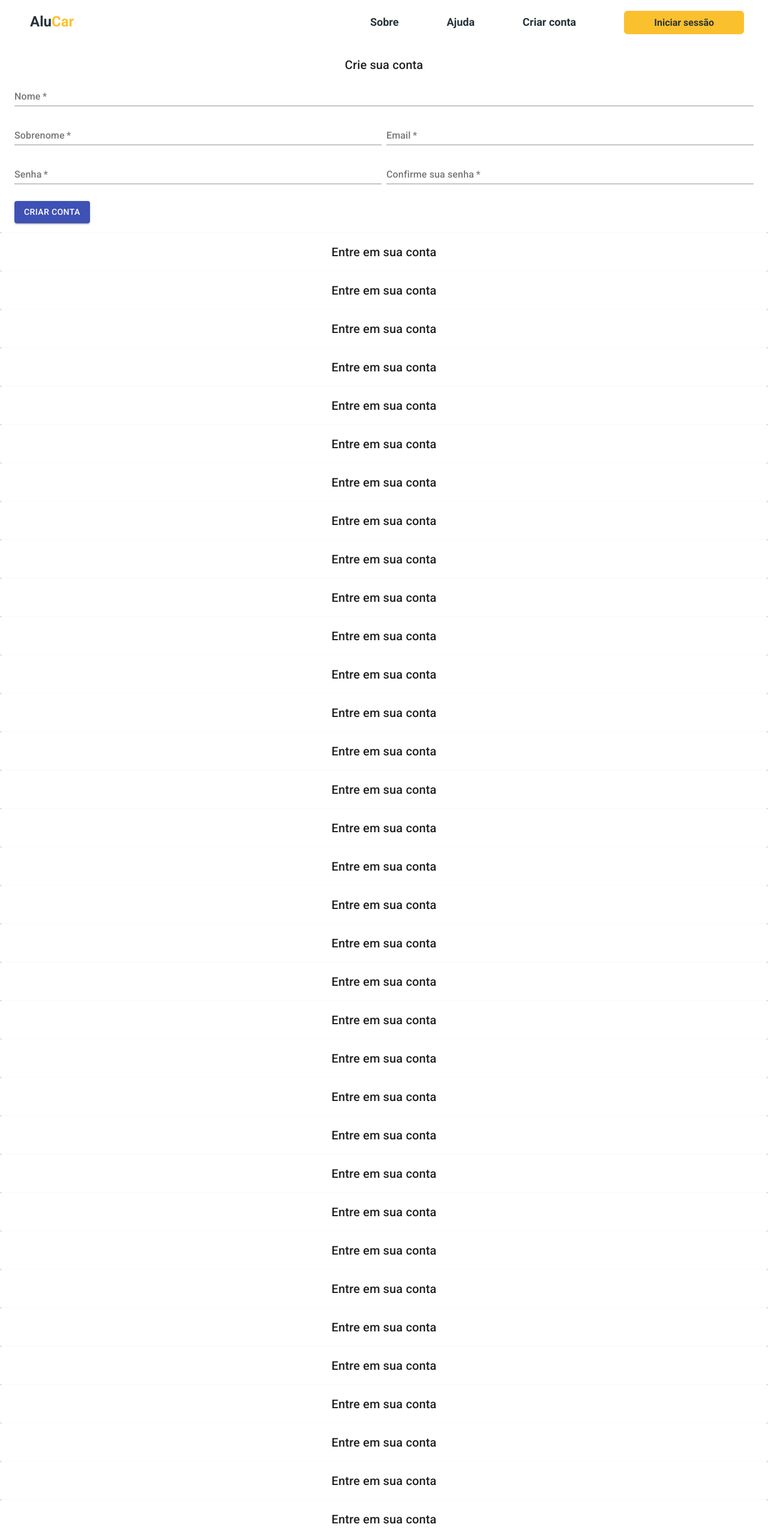
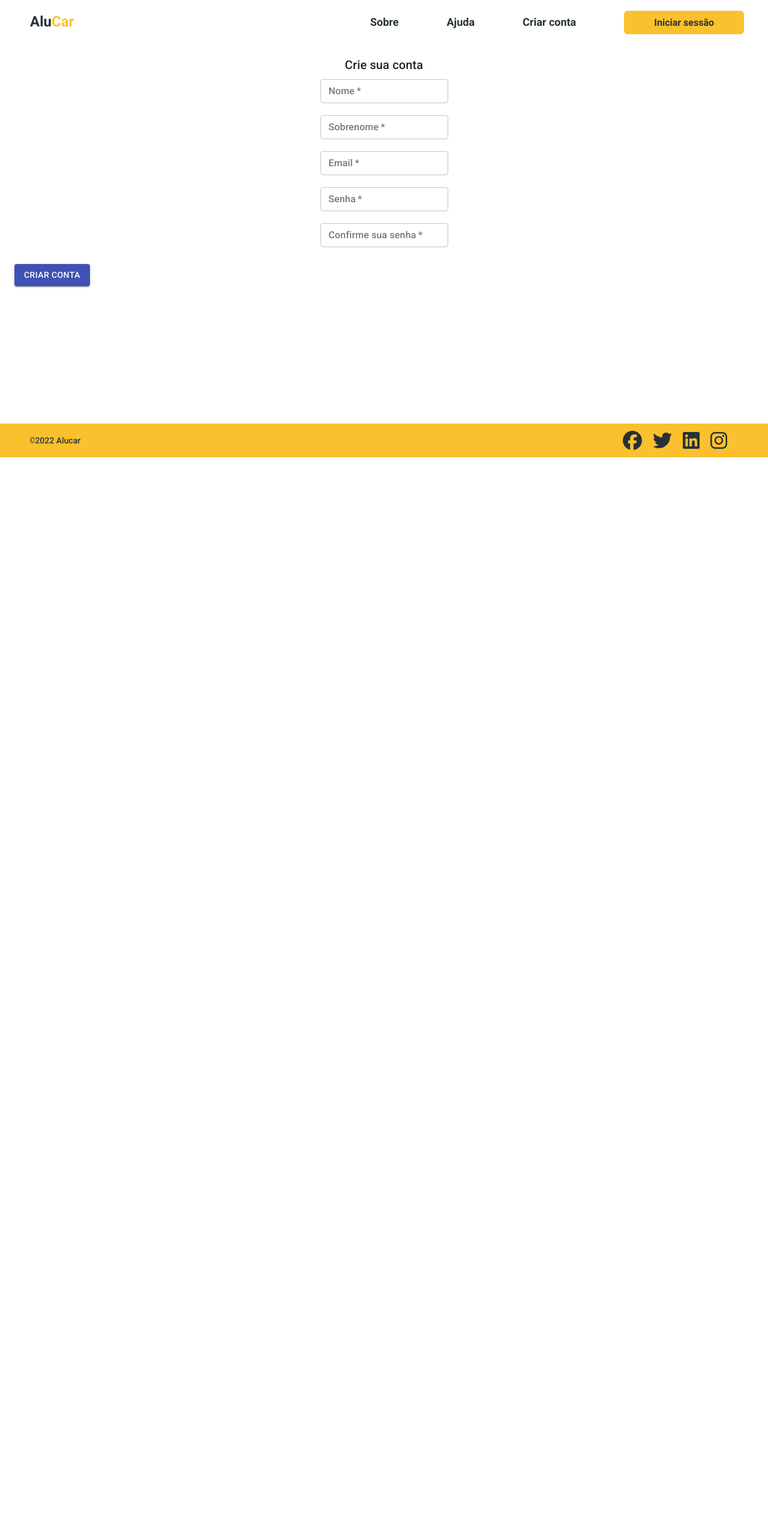
Before and after one commit to noubarijou/PICTDFEFinal, a React (Create React App) app in the folder alucar/: page /teste in a window 1280 px wide. Shown: the part 40-2600 px from the top of the page at 60% size. After the commit the page ends 802 px from the top, so only its background shows below. Built offline with nearby package versions, Linux system fonts and the light colour scheme.

Commit message:
/teste com formulario teste

```diff
--- a/alucar/package.json
+++ b/alucar/package.json
@@ -23,6 +23,7 @@
     "font-awesome": "^4.7.0",
     "formik": "^2.2.9",
     "google-map-react": "^2.1.10",
+    "patch-package": "^6.4.7",
     "react": "^17.0.2",
     "react-dom": "^17.0.2",
     "react-helmet-async": "^1.2.3",
--- a/alucar/src/pages/Teste/index.js
+++ b/alucar/src/pages/Teste/index.js
@@ -36,15 +36,17 @@ export const Teste = () => {
   return (
     <main>
     <Fragment>
-    <Paper>
+    <Paper elevation={0}>
       <Box px={3} py={2}>
         <Typography variant="h6" align="center" margin="dense">
           Crie sua conta
         </Typography>
-        <Grid container spacing={1}>
-          <Grid item xs={12} sm={12}>
+        <form noValidate>
+        <Grid container spacing={1} direction="column" alignItems="center">
+          <Grid item xs={6} sm={6}>
             <TextField
               required
+              variant="outlined"
               id="firstName"
               name="firstName"
               label="Nome"
@@ -57,9 +59,10 @@ export const Teste = () => {
               {errors.firstName?.message}
             </Typography>
           </Grid>
-          <Grid item xs={12} sm={6}>
+          <Grid item xs={6} sm={6}>
             <TextField
               required
+              variant="outlined"
               id="lastName"
               name="lastName"
               label="Sobrenome"
@@ -72,9 +75,10 @@ export const Teste = () => {
               {errors.lastName?.message}
             </Typography>
           </Grid>
-          <Grid item xs={12} sm={6}>
+          <Grid item xs={6} sm={6}>
             <TextField
               required
+              variant="outlined"
               id="email"
               name="email"
               label="Email"
@@ -87,9 +91,11 @@ export const Teste = () => {
               {errors.email?.message}
             </Typography>
           </Grid>
-          <Grid item xs={12} sm={6}>
+          <Grid item xs={6} sm={6}>
             <TextField
+              autoComplete="off"
               required
+              variant="outlined"
               id="password"
               name="password"
               label="Senha"
@@ -103,9 +109,11 @@ export const Teste = () => {
               {errors.password?.message}
             </Typography>
           </Grid>
-          <Grid item xs={12} sm={6}>
+          <Grid item xs={6} sm={6}>
             <TextField
+              autoComplete="off"
               required
+              variant="outlined"
               id="confirmPassword"
               name="confirmPassword"
               label="Confirme sua senha"
@@ -120,7 +128,7 @@ export const Teste = () => {
             </Typography>
           </Grid>
         </Grid>
-        <Box mt={3}>
+        <Box mt={3} >
           <Button
             variant="contained"
             color="primary"
@@ -129,244 +137,7 @@ export const Teste = () => {
             Criar Conta
           </Button>
         </Box>
-      </Box>
-    </Paper>
-    <Paper>
-      <Box px={3} py={2}>
-        <Typography variant="h6" align="center" margin="dense">
-          Entre em sua conta
-        </Typography>
-      </Box>
-    </Paper>
-    <Paper>
-      <Box px={3} py={2}>
-        <Typography variant="h6" align="center" margin="dense">
-          Entre em sua conta
-        </Typography>
-      </Box>
-    </Paper>
-    <Paper>
-      <Box px={3} py={2}>
-        <Typography variant="h6" align="center" margin="dense">
-          Entre em sua conta
-        </Typography>
-      </Box>
-    </Paper>
-    <Paper>
-      <Box px={3} py={2}>
-        <Typography variant="h6" align="center" margin="dense">
-          Entre em sua conta
-        </Typography>
-      </Box>
-    </Paper>
-    <Paper>
-      <Box px={3} py={2}>
-        <Typography variant="h6" align="center" margin="dense">
-          Entre em sua conta
-        </Typography>
-      </Box>
-    </Paper>
-    <Paper>
-      <Box px={3} py={2}>
-        <Typography variant="h6" align="center" margin="dense">
-          Entre em sua conta
-        </Typography>
-      </Box>
-    </Paper>
-    <Paper>
-      <Box px={3} py={2}>
-        <Typography variant="h6" align="center" margin="dense">
-          Entre em sua conta
-        </Typography>
-      </Box>
-    </Paper>
-    <Paper>
-      <Box px={3} py={2}>
-        <Typography variant="h6" align="center" margin="dense">
-          Entre em sua conta
-        </Typography>
-      </Box>
-    </Paper>
-    <Paper>
-      <Box px={3} py={2}>
-        <Typography variant="h6" align="center" margin="dense">
-          Entre em sua conta
-        </Typography>
-      </Box>
-    </Paper>
-    <Paper>
-      <Box px={3} py={2}>
-        <Typography variant="h6" align="center" margin="dense">
-          Entre em sua conta
-        </Typography>
-      </Box>
-    </Paper>
-    <Paper>
-      <Box px={3} py={2}>
-        <Typography variant="h6" align="center" margin="dense">
-          Entre em sua conta
-        </Typography>
-      </Box>
-    </Paper>
-    <Paper>
-      <Box px={3} py={2}>
-        <Typography variant="h6" align="center" margin="dense">
-          Entre em sua conta
-        </Typography>
-      </Box>
-    </Paper>
-    <Paper>
-      <Box px={3} py={2}>
-        <Typography variant="h6" align="center" margin="dense">
-          Entre em sua conta
-        </Typography>
-      </Box>
-    </Paper>
-    <Paper>
-      <Box px={3} py={2}>
-        <Typography variant="h6" align="center" margin="dense">
-          Entre em sua conta
-        </Typography>
-      </Box>
-    </Paper>
-    <Paper>
-      <Box px={3} py={2}>
-        <Typography variant="h6" align="center" margin="dense">
-          Entre em sua conta
-        </Typography>
-      </Box>
-    </Paper>
-    <Paper>
-      <Box px={3} py={2}>
-        <Typography variant="h6" align="center" margin="dense">
-          Entre em sua conta
-        </Typography>
-      </Box>
-    </Paper>
-    <Paper>
-      <Box px={3} py={2}>
-        <Typography variant="h6" align="center" margin="dense">
-          Entre em sua conta
-        </Typography>
-      </Box>
-    </Paper>
-    <Paper>
-      <Box px={3} py={2}>
-        <Typography variant="h6" align="center" margin="dense">
-          Entre em sua conta
-        </Typography>
-      </Box>
-    </Paper>
-    <Paper>
-      <Box px={3} py={2}>
-        <Typography variant="h6" align="center" margin="dense">
-          Entre em sua conta
-        </Typography>
-      </Box>
-    </Paper>
-    <Paper>
-      <Box px={3} py={2}>
-        <Typography variant="h6" align="center" margin="dense">
-          Entre em sua conta
-        </Typography>
-      </Box>
-    </Paper>
-    <Paper>
-      <Box px={3} py={2}>
-        <Typography variant="h6" align="center" margin="dense">
-          Entre em sua conta
-        </Typography>
-      </Box>
-    </Paper>
-    <Paper>
-      <Box px={3} py={2}>
-        <Typography variant="h6" align="center" margin="dense">
-          Entre em sua conta
-        </Typography>
-      </Box>
-    </Paper>
-    <Paper>
-      <Box px={3} py={2}>
-        <Typography variant="h6" align="center" margin="dense">
-          Entre em sua conta
-        </Typography>
-      </Box>
-    </Paper>
-    <Paper>
-      <Box px={3} py={2}>
-        <Typography variant="h6" align="center" margin="dense">
-          Entre em sua conta
-        </Typography>
-      </Box>
-    </Paper>
-    <Paper>
-      <Box px={3} py={2}>
-        <Typography variant="h6" align="center" margin="dense">
-          Entre em sua conta
-        </Typography>
-      </Box>
-    </Paper>
-    <Paper>
-      <Box px={3} py={2}>
-        <Typography variant="h6" align="center" margin="dense">
-          Entre em sua conta
-        </Typography>
-      </Box>
-    </Paper>
-    <Paper>
-      <Box px={3} py={2}>
-        <Typography variant="h6" align="center" margin="dense">
-          Entre em sua conta
-        </Typography>
-      </Box>
-    </Paper>
-    <Paper>
-      <Box px={3} py={2}>
-        <Typography variant="h6" align="center" margin="dense">
-          Entre em sua conta
-        </Typography>
-      </Box>
-    </Paper>
-    <Paper>
-      <Box px={3} py={2}>
-        <Typography variant="h6" align="center" margin="dense">
-          Entre em sua conta
-        </Typography>
-      </Box>
-    </Paper>
-    <Paper>
-      <Box px={3} py={2}>
-        <Typography variant="h6" align="center" margin="dense">
-          Entre em sua conta
-        </Typography>
-      </Box>
-    </Paper>
-    <Paper>
-      <Box px={3} py={2}>
-        <Typography variant="h6" align="center" margin="dense">
-          Entre em sua conta
-        </Typography>
-      </Box>
-    </Paper>
-    <Paper>
-      <Box px={3} py={2}>
-        <Typography variant="h6" align="center" margin="dense">
-          Entre em sua conta
-        </Typography>
-      </Box>
-    </Paper>
-    <Paper>
-      <Box px={3} py={2}>
-        <Typography variant="h6" align="center" margin="dense">
-          Entre em sua conta
-        </Typography>
-      </Box>
-    </Paper>
-    <Paper>
-      <Box px={3} py={2}>
-        <Typography variant="h6" align="center" margin="dense">
-          Entre em sua conta
-        </Typography>
+        </form>
       </Box>
     </Paper>
   </Fragment>
```
Also changed, not shown: 1 other file (tests, documents, lock files or other folders).
